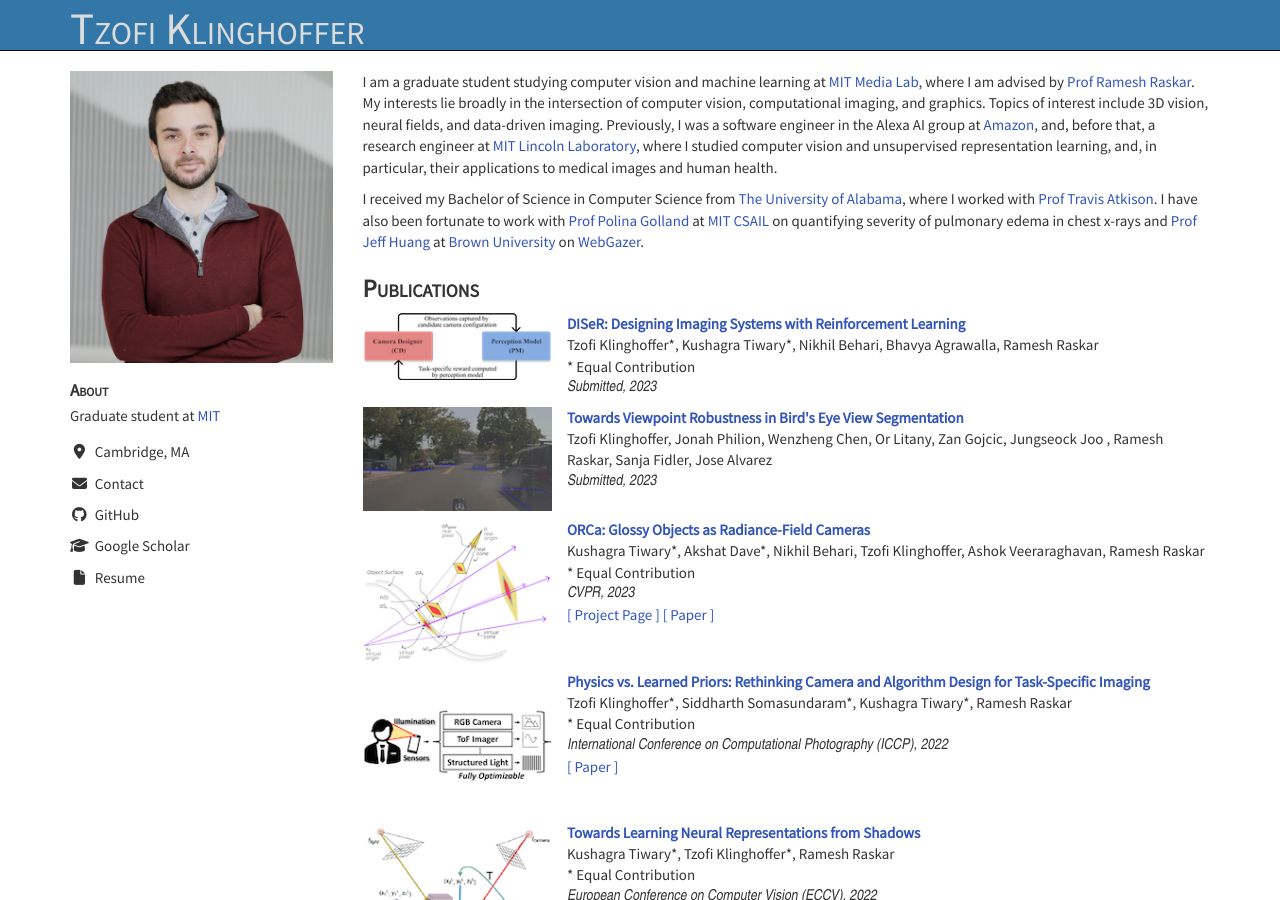
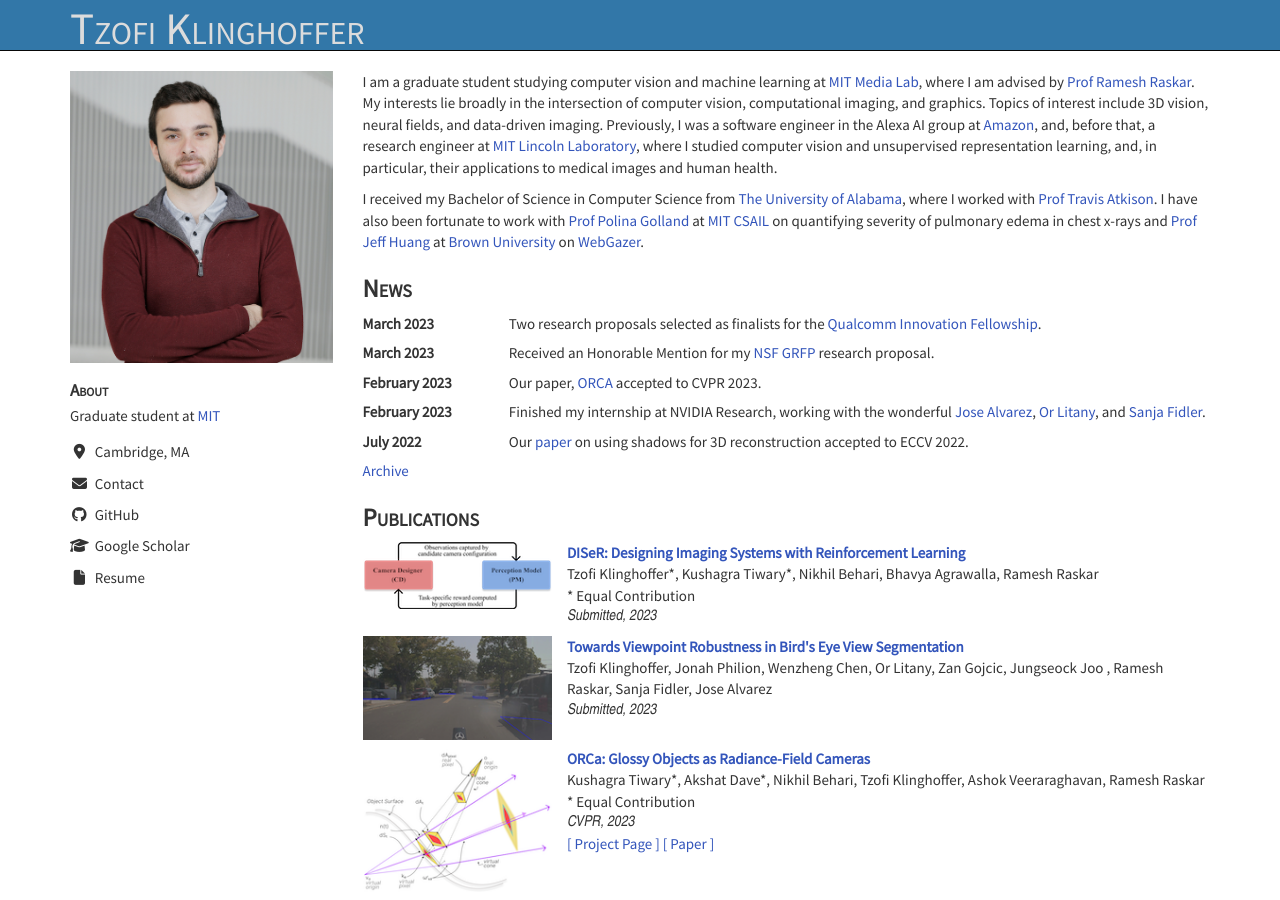
Before and after one commit to tzofi/tzofi.github.io, a Jekyll site: the page built from index.html, in a window 1280 px wide and 900 px high. Built offline with Jekyll 4.4.1, drawn with Linux system fonts in a browser that asks for light colours; nearby versions of some CDN libraries.

Commit message:
added news section

```diff
--- /dev/null
+++ b/_news/e2ereview.html
@@ -0,0 +1,5 @@
+---
+date: '2022-06-15'
+---
+
+Our <a href='https://arxiv.org/abs/2204.09871'</a>paper</a> on advances in data-driven imaging accepted to ICCP 2022. Our talk can be found <a href='https://www.youtube.com/live/FDQFiAUrPHo?feature=share&t=4751'</a>here</a>.
--- /dev/null
+++ b/_news/grfp.html
@@ -0,0 +1,5 @@
+---
+date: '2023-03-29'
+---
+
+Received an Honorable Mention for my <a href='https://www.nsfgrfp.org/'</a>NSF GRFP</a> research proposal.
--- /dev/null
+++ b/_news/nvidia.html
@@ -0,0 +1,5 @@
+---
+date: '2023-02-10'
+---
+
+Finished my internship at NVIDIA Research, working with the wonderful <a href='https://alvarezlopezjosem.github.io/'</a>Jose Alvarez</a>, <a href='https://orlitany.github.io/'</a>Or Litany</a>, and <a href='https://www.cs.utoronto.ca/~fidler/'</a>Sanja Fidler</a>.
--- /dev/null
+++ b/_news/orca.html
@@ -0,0 +1,5 @@
+---
+date: '2023-02-27'
+---
+
+Our paper, <a href='https://arxiv.org/abs/2212.04531'</a>ORCA</a> accepted to CVPR 2023.
--- /dev/null
+++ b/_news/qualcomm.html
@@ -0,0 +1,5 @@
+---
+date: '2023-03-31'
+---
+
+Two research proposals selected as finalists for the <a href='https://www.qualcomm.com/research/university-relations/innovation-fellowship/2023-north-america'</a>Qualcomm Innovation Fellowship</a>.
--- /dev/null
+++ b/_news/shadows.html
@@ -0,0 +1,5 @@
+---
+date: '2022-07-03'
+---
+
+Our <a href='https://link.springer.com/chapter/10.1007/978-3-031-19827-4_18'</a>paper</a> on using shadows for 3D reconstruction accepted to ECCV 2022.
--- a/index.html
+++ b/index.html
@@ -13,7 +13,6 @@ layout: default
 </div>
 
 
-<!--
 <div class='mainitem' id='news'>
 	<div class='mainheader'>News</div>
 
@@ -31,7 +30,7 @@ layout: default
 	<a href='newsarchive.html'>Archive</a>
 
 </div>
--->
+
 
 <div class='mainitem' id='publications'>
 
```
Also changed, not shown: 1 other file.
